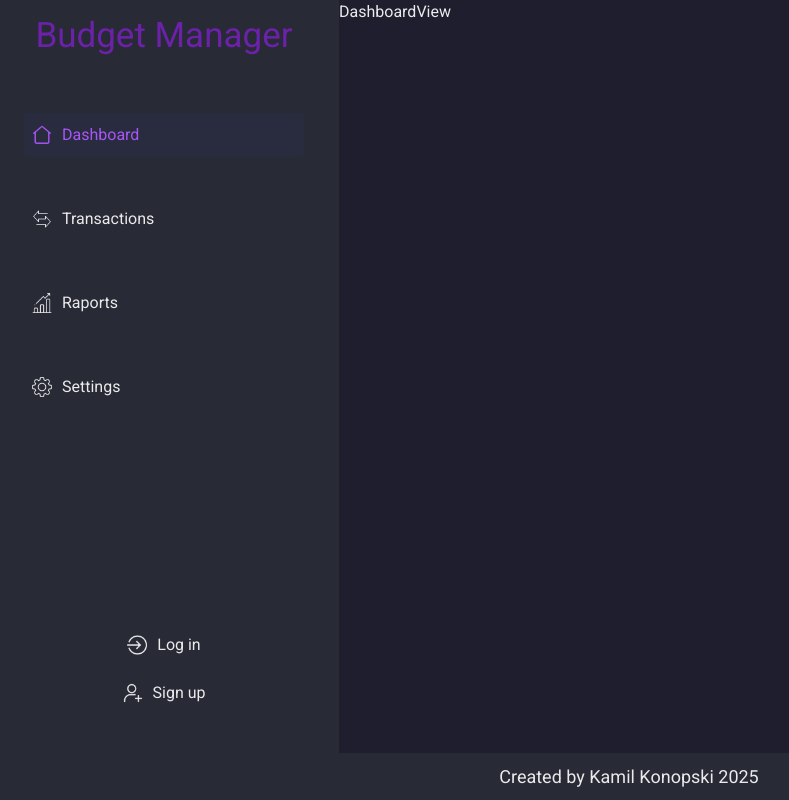
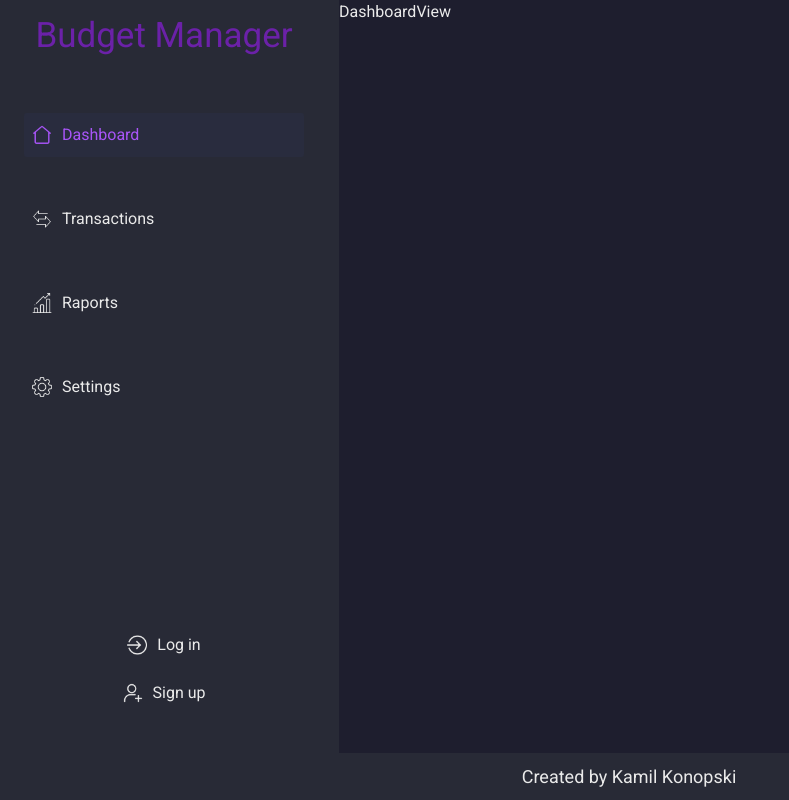
Before and after one commit to KamilKonopski/Budget-Manager, a React (Vite) app: page / in a window 1280 px wide. Shown: the whole page, without its empty margins (11-800 px from the left). Built offline with nearby package versions, Linux system fonts and the light colour scheme.

Commit message:
remove year

```diff
--- a/src/components/Footer/Footer.tsx
+++ b/src/components/Footer/Footer.tsx
@@ -8,7 +8,7 @@ const Footer = () => {
           target="_blank"
           href="https://github.com/KamilKonopski"
         >
-          Kamil Konopski 2025
+          Kamil Konopski
         </a>
       </span>
     </footer>
```
